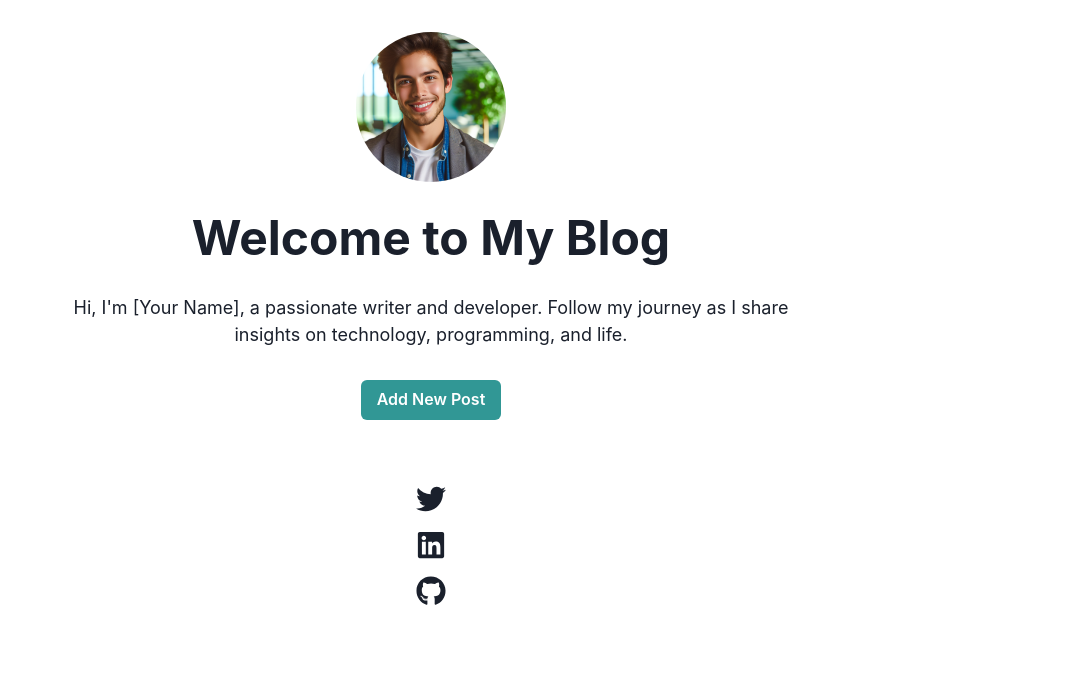
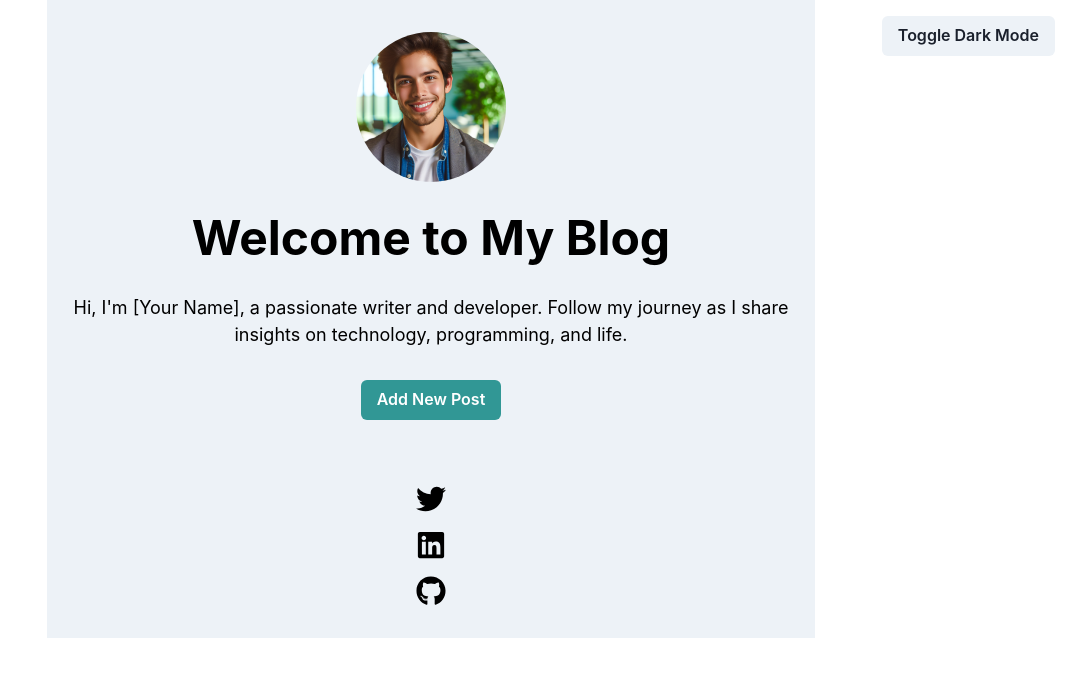
Before and after one commit to GPT-Engineer-App-Dev/unique-voice-blog, a React (Vite) app: page / in a window 1280 px wide. Shown: the top 676 px of the page, without its empty margins (209-1280 px from the left). Built offline with nearby package versions, Linux system fonts and the light colour scheme.

Commit message:
Implemented dark mode feature using Chakra UI's color mode functionality.

```diff
--- a/package.json
+++ b/package.json
@@ -20,6 +20,7 @@
         "vite": "^5.0.2"
     },
     "dependencies": {
+        "@chakra-ui/color-mode": "^2.2.0",
         "@chakra-ui/react": "^2.8.2",
         "@emotion/react": "^11.11.1",
         "@emotion/styled": "^11.11.0",
--- a/src/App.jsx
+++ b/src/App.jsx
@@ -2,9 +2,11 @@ import { Route, BrowserRouter as Router, Routes } from "react-router-dom";
 import Index from "./pages/Index.jsx";
 import AddPost from "./pages/AddPost.jsx";
 import { useState } from "react";
+import { useColorMode, Button } from "@chakra-ui/react";
 
 function App() {
   const [posts, setPosts] = useState([]);
+  const { colorMode, toggleColorMode } = useColorMode();
 
   const addPost = (post) => {
     setPosts([...posts, post]);
@@ -12,6 +14,9 @@ function App() {
 
   return (
     <Router>
+      <Button onClick={toggleColorMode} position="fixed" top="1rem" right="1rem">
+        Toggle {colorMode === "light" ? "Dark" : "Light"} Mode
+      </Button>
       <Routes>
         <Route exact path="/" element={<Index posts={posts} />} />
         <Route exact path="/add-post" element={<AddPost addPost={addPost} />} />
--- a/src/main.jsx
+++ b/src/main.jsx
@@ -1,7 +1,7 @@
 import React from "react";
 import ReactDOM from "react-dom/client";
 import App from "./App.jsx";
-import { ChakraProvider, extendTheme } from "@chakra-ui/react";
+import { ChakraProvider, extendTheme, ColorModeScript } from "@chakra-ui/react";
 
 const colors = {
   brand: {
@@ -15,6 +15,7 @@ const theme = extendTheme({ colors });
 
 ReactDOM.createRoot(document.getElementById("root")).render(
   <React.StrictMode>
+    <ColorModeScript />
     <ChakraProvider theme={theme}>
       <App />
     </ChakraProvider>
--- a/src/pages/Index.jsx
+++ b/src/pages/Index.jsx
@@ -1,10 +1,12 @@
-import { Container, VStack, Heading, Text, Box, Image, Link, Button } from "@chakra-ui/react";
+import { Container, VStack, Heading, Text, Box, Image, Link, Button, useColorModeValue } from "@chakra-ui/react";
 import { FaTwitter, FaLinkedin, FaGithub } from "react-icons/fa";
 import { Link as RouterLink } from "react-router-dom";
 
 const Index = ({ posts }) => {
+  const bg = useColorModeValue("gray.100", "gray.900");
+  const color = useColorModeValue("black", "white");
   return (
-    <Container centerContent maxW="container.md" py={8}>
+    <Container centerContent maxW="container.md" py={8} bg={bg} color={color}>
       <VStack spacing={8}>
         <Box boxSize="150px">
           <Image src="/images/profile.jpg" alt="Profile Picture" borderRadius="full" boxSize="150px" />
```
Also changed, not shown: 1 other file (tests, documents, lock files or other folders).
